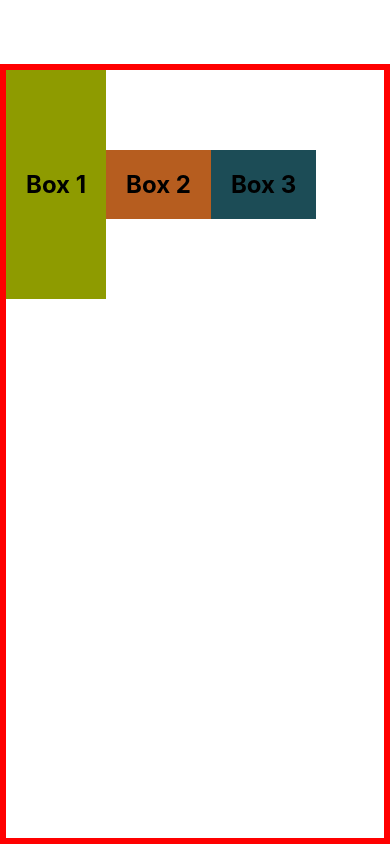
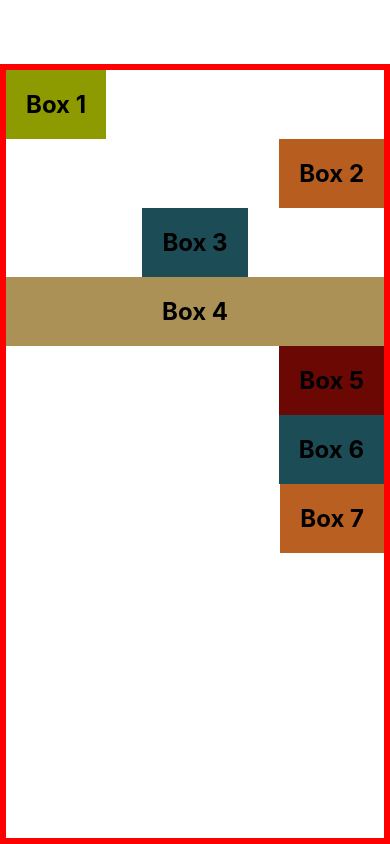
Before and after one commit to amontalvof/react-native-demo, a React Native app: screen / in a window 390 px wide. Built offline with nearby package versions, Linux system fonts and the light colour scheme.

Commit message:
feat: Align Self

```diff
--- a/App.js
+++ b/App.js
@@ -5,15 +5,26 @@ export default function App() {
     return (
         // <View style={{ backgroundColor: 'plum', flex: 1 }}></View>
         <View style={styles.container}>
-            <Box style={{ backgroundColor: '#8e9b00', paddingVertical: 100 }}>
+            <Box
+                style={{
+                    backgroundColor: '#8e9b00',
+                    alignSelf: 'flex-start',
+                }}
+            >
                 Box 1
             </Box>
-            <Box style={{ backgroundColor: '#b65d1f' }}>Box 2</Box>
-            <Box style={{ backgroundColor: '#1c4c56' }}>Box 3</Box>
-            {/* <Box style={{ backgroundColor: '#ab9156' }}>Box 4</Box>
+            <Box style={{ backgroundColor: '#b65d1f', alignSelf: 'flex-end' }}>
+                Box 2
+            </Box>
+            <Box style={{ backgroundColor: '#1c4c56', alignSelf: 'center' }}>
+                Box 3
+            </Box>
+            <Box style={{ backgroundColor: '#ab9156', alignSelf: 'stretch' }}>
+                Box 4
+            </Box>
             <Box style={{ backgroundColor: '#6b0803' }}>Box 5</Box>
             <Box style={{ backgroundColor: '#1c4c56' }}>Box 6</Box>
-            <Box style={{ backgroundColor: '#b95f21' }}>Box 7</Box> */}
+            <Box style={{ backgroundColor: '#b95f21' }}>Box 7</Box>
         </View>
     );
 }
@@ -21,10 +32,9 @@ export default function App() {
 const styles = StyleSheet.create({
     container: {
         flex: 1,
-        flexDirection: 'row',
-        alignItems: 'baseline',
         marginTop: 64,
         borderWidth: 6,
         borderColor: 'red',
+        alignItems: 'flex-end',
     },
 });
```
